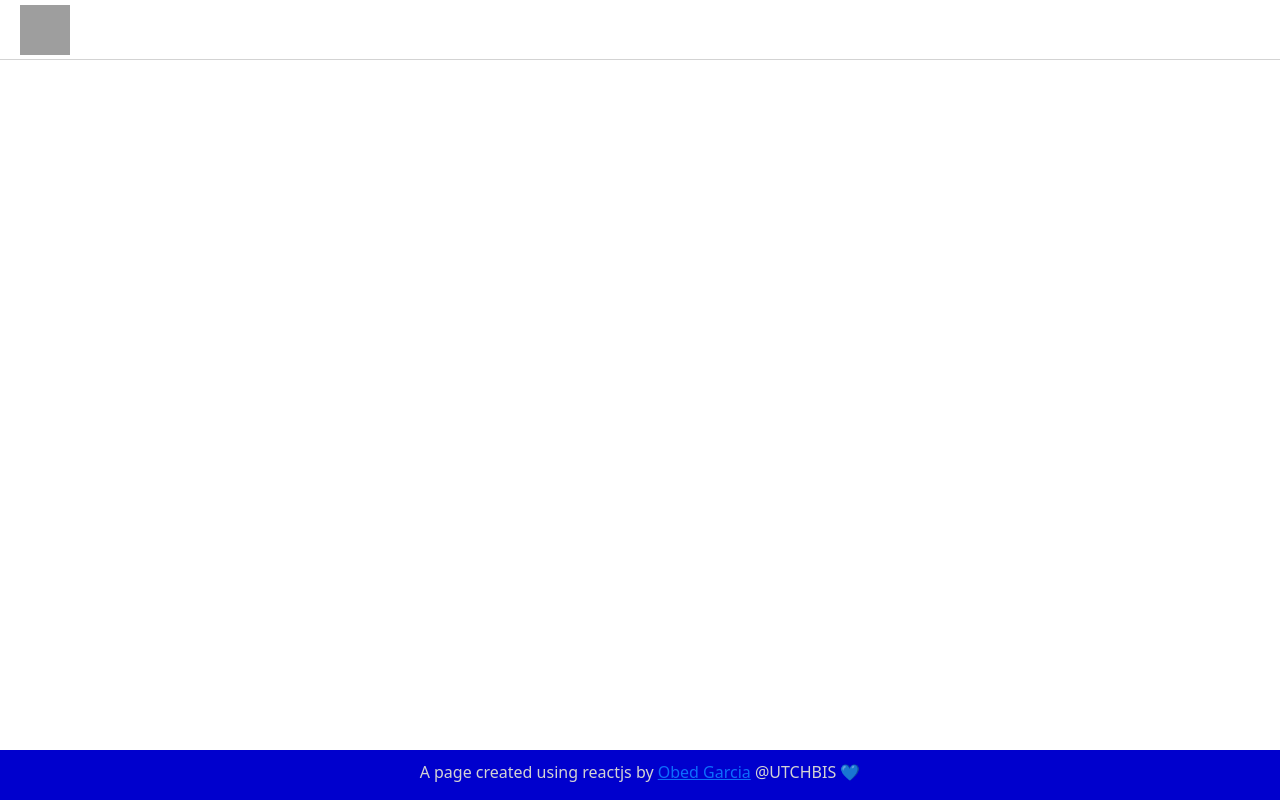
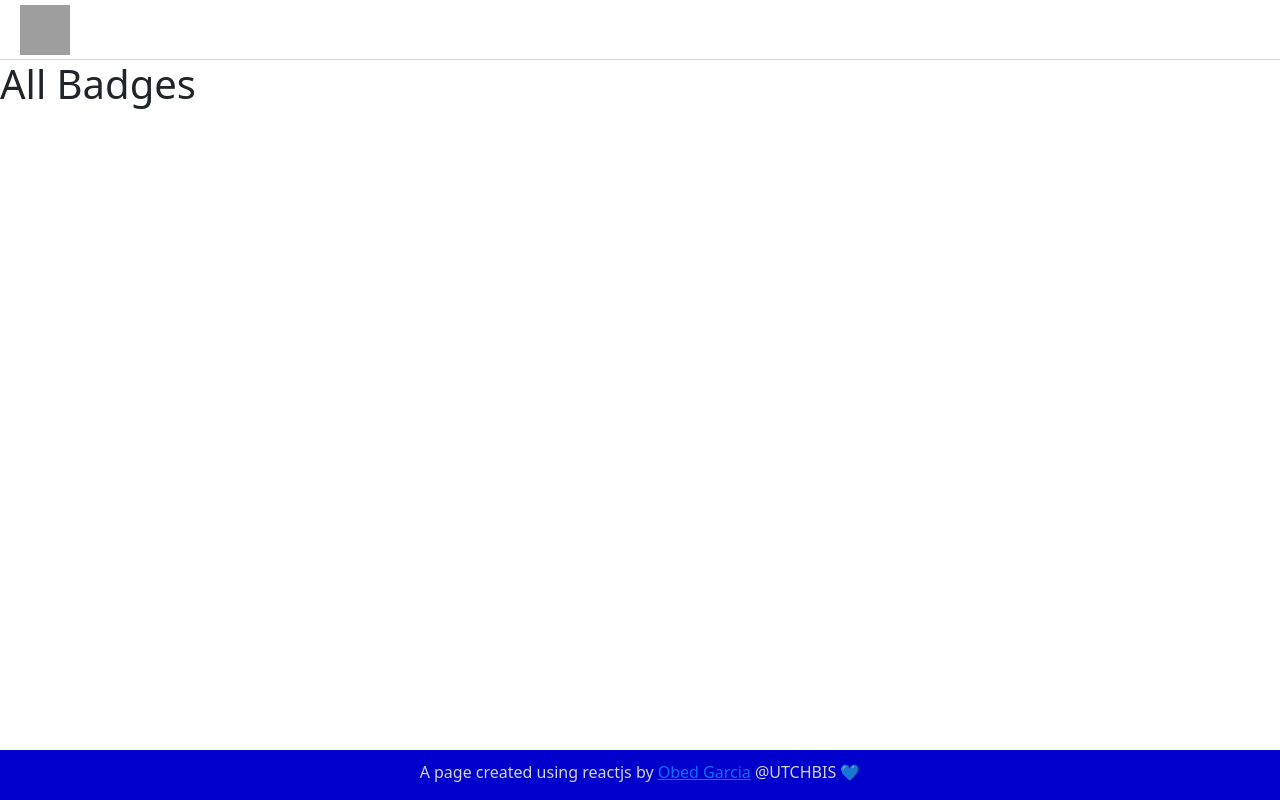
Before and after one commit to ObedGarcia64/react-example, a React (Create React App) app: page /badges in a window 1280 px wide. Built offline with nearby package versions, Linux system fonts and the light colour scheme; grey boxes are pictures that could not be loaded.

Commit message:
Badges created

```diff
--- a/src/App.js
+++ b/src/App.js
@@ -5,6 +5,7 @@ import Layout from "./pages/layout/Layout"
 import FormLogin from './pages/lgin/lgin';
 import Main from "./pages/main/main"
 import NewBadge from "./pages/NewBadge/NewBadge"
+import Badges from "./pages/Badges/Badges"
 
 function App() {
   return (
@@ -13,8 +14,9 @@ function App() {
         <Switch>
           <Route exact path="/" component={Main}></Route>
           <Route exact path="/new" component={NewBadge}></Route>
+          <Route exact path="/badges" component={Badges}></Route>
           <Route exact path="/newone" component={FormLogin}></Route>
-          <Route exact path="/error" component={err}></Route>
+          <Route component={err}></Route>
         </Switch>
       </Layout>
     </BrowserRouter>
--- /dev/null
+++ b/src/pages/Badges/Badges.jsx
@@ -0,0 +1,15 @@
+import React from "react"
+import react from "react"
+import "./Badges.css"
+
+class Badges extends React.Component{
+    render(){
+        return(
+            <React.Fragment>
+                <h1>All Badges</h1>
+            </React.Fragment>
+        );
+    }
+}
+
+export default Badges;
```
Also changed, not shown: src/pages/Badges/Badges.css (added).
